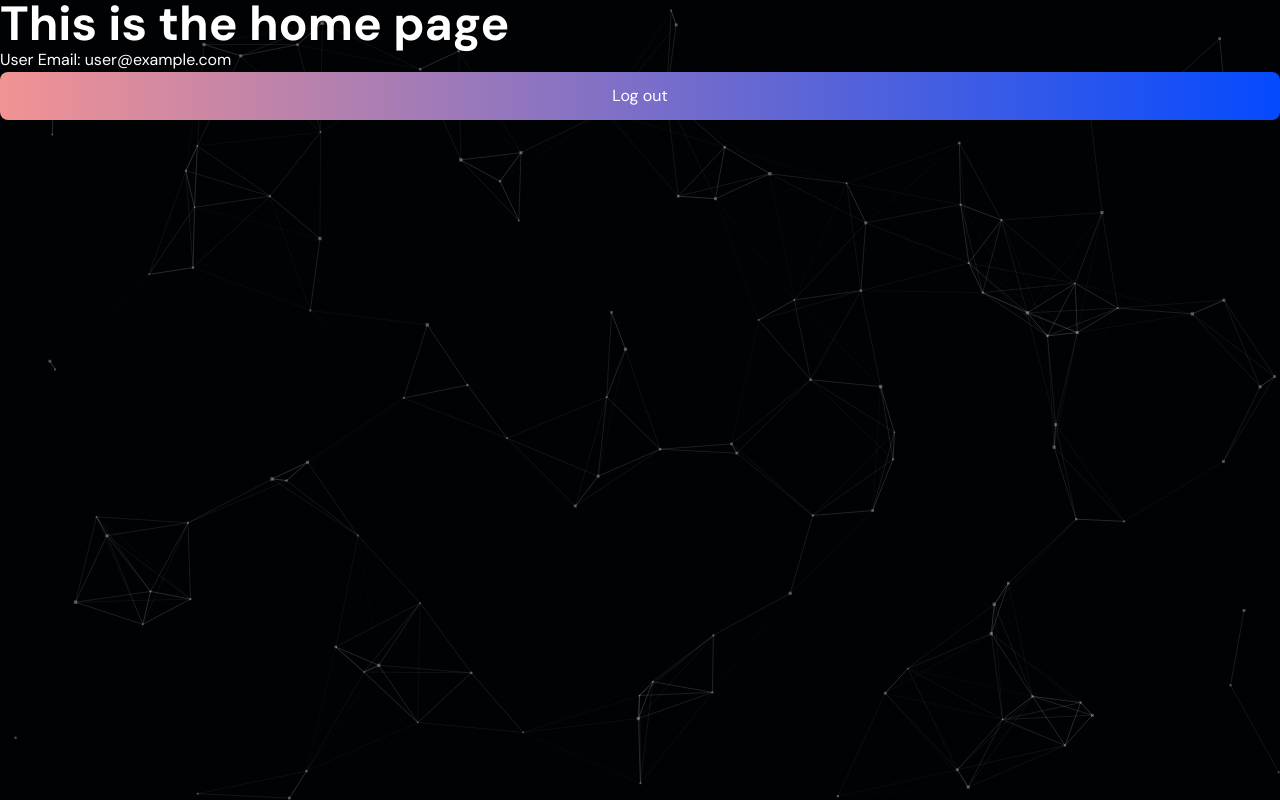
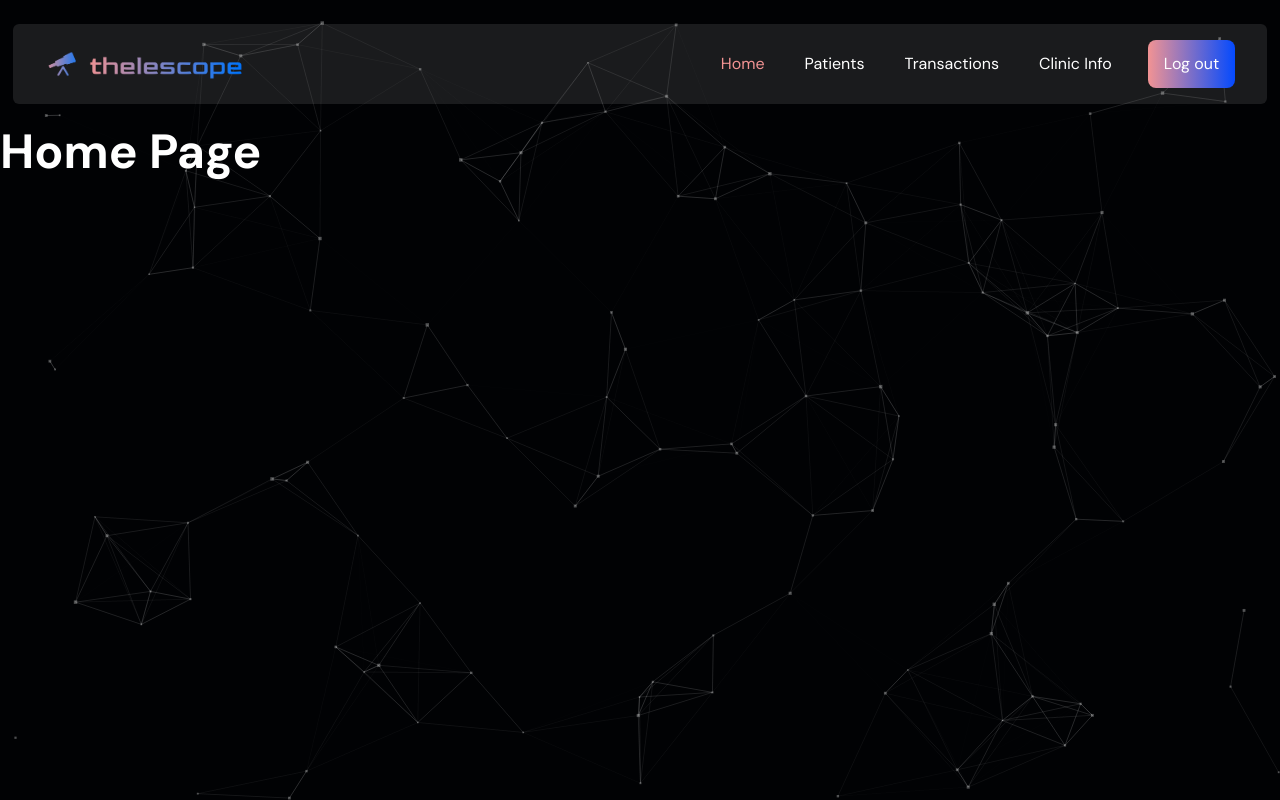
Before and after one commit to alliyah95/thelescope, a React (Vite) app in the folder frontend/: page /home in a window 1280 px wide. Built offline with nearby package versions, Linux system fonts and the light colour scheme; no server answers; the database is empty; sample sign-in values are in the browser's storage.

Commit message:
feat: add navbar

```diff
--- a/frontend/package.json
+++ b/frontend/package.json
@@ -13,8 +13,11 @@
         "@emotion/react": "^11.11.1",
         "@emotion/styled": "^11.11.0",
         "@hookform/resolvers": "^3.3.2",
+        "@material-tailwind/react": "^2.1.4",
+        "@mui/icons-material": "^5.14.16",
         "@mui/material": "^5.14.17",
         "firebase": "^10.5.2",
+        "material-icons": "^1.13.12",
         "react": "^18.2.0",
         "react-dom": "^18.2.0",
         "react-firebase-hooks": "^5.1.1",
--- a/frontend/src/components/index.tsx
+++ b/frontend/src/components/index.tsx
@@ -3,13 +3,13 @@ import RegistrationForm from "./auth/RegistrationForm";
 
 import ClinicRegistrationForm from "./contract-deployment/ClinicRegistrationForm";
 
+import Banner from "./extras/Banner";
 import HorizontalRule from "./extras/HorizontalRule";
 import LoadingTextAnimation from "./extras/LoadingTextAnimation";
 import ParticlesBackground from "./extras/ParticlesBackground";
 import Spinner from "./extras/Spinner";
 
-import Banner from "./landing/Banner";
-
+import Nav from "./ui/Nav";
 export {
     LoginForm,
     RegistrationForm,
@@ -19,4 +19,5 @@ export {
     ParticlesBackground,
     Spinner,
     Banner,
+    Nav,
 };
--- /dev/null
+++ b/frontend/src/components/ui/Nav.tsx
@@ -0,0 +1,140 @@
+import React, { useState, useEffect } from "react";
+import { NavLink, useNavigate } from "react-router-dom";
+import {
+    Navbar,
+    MobileNav,
+    Typography,
+    IconButton,
+} from "@material-tailwind/react";
+import MenuIcon from "@mui/icons-material/Menu";
+import CloseIcon from "@mui/icons-material/Close";
+import { thelescopeBanner } from "../../assets";
+import { deleteUserInfo } from "../../utils/clinic";
+import { useAuthContext } from "../../context";
+import { AuthContextType } from "../../types";
+
+const Nav: React.FC<{}> = () => {
+    const { signOutUser } = useAuthContext() as AuthContextType;
+    const [openNav, setOpenNav] = useState(false);
+    const navigate = useNavigate();
+
+    useEffect(() => {
+        window.addEventListener(
+            "resize",
+            () => window.innerWidth >= 960 && setOpenNav(false)
+        );
+    }, []);
+
+    const handleLogout = async () => {
+        try {
+            await signOutUser();
+            deleteUserInfo();
+            navigate("/");
+            console.log("logged out");
+        } catch (err: any) {
+            console.log(err.message);
+        }
+    };
+
+    const navbarCollapseHandler = () => {
+        if (window.innerWidth < 960) {
+            setOpenNav(false);
+        }
+    };
+
+    const navList = (
+        <ul className="mb-4 mt-2 flex flex-col lg:mb-0 lg:mt-0 lg:flex-row lg:items-center text-light-brown lg:gap-8 w-full">
+            <Typography as="li" className="p-1 font-normal">
+                <NavLink
+                    to="/home"
+                    className={({ isActive }) =>
+                        isActive ? "active-nav-link" : ""
+                    }
+                    onClick={navbarCollapseHandler}
+                >
+                    Home
+                </NavLink>
+            </Typography>
+            <Typography as="li" className="p-1 font-normal">
+                <NavLink
+                    to="/patients"
+                    className={({ isActive }) =>
+                        isActive ? "active-nav-link" : ""
+                    }
+                    onClick={navbarCollapseHandler}
+                >
+                    Patients
+                </NavLink>
+            </Typography>
+            <Typography as="li" className="p-1 font-normal">
+                <NavLink
+                    to="/transactions"
+                    className={({ isActive }) =>
+                        isActive ? "active-nav-link" : ""
+                    }
+                    onClick={navbarCollapseHandler}
+                >
+                    Transactions
+                </NavLink>
+            </Typography>
+            <Typography as="li" className="p-1 font-normal">
+                <NavLink
+                    to="/transactions"
+                    className={({ isActive }) =>
+                        isActive ? "active-nav-link" : ""
+                    }
+                    onClick={navbarCollapseHandler}
+                >
+                    Clinic Info
+                </NavLink>
+            </Typography>
+
+            <li>
+                <button
+                    className="btn whitespace-nowrap"
+                    onClick={handleLogout}
+                >
+                    Log out
+                </button>
+            </li>
+        </ul>
+    );
+    return (
+        <>
+            <Navbar
+                className="h-max max-w-full py-4 px-4 xl:px-8 lg:py-4 mx-auto md:rounded-md md:w-[98%] bg-white/10"
+                shadow={false}
+                blurred={false}
+                fullWidth={true}
+            >
+                <div className="flex items-center justify-between text-light-brown">
+                    <a href="/home">
+                        <img
+                            src={thelescopeBanner}
+                            className="w-[148px] md:w-auto md:max-w-[200px]"
+                        />
+                    </a>
+
+                    <div className="flex items-center gap-4">
+                        <div className=" hidden lg:block">{navList}</div>
+                        <IconButton
+                            variant="text"
+                            className="ml-auto h-6 w-6 text-inherit hover:bg-transparent focus:bg-transparent active:bg-transparent lg:hidden"
+                            ripple={false}
+                            onClick={() => setOpenNav(!openNav)}
+                        >
+                            {openNav ? (
+                                <CloseIcon className="h-6 w-6 text-light-brown" />
+                            ) : (
+                                <MenuIcon className="h-6 w-6 text-light-brown" />
+                            )}
+                        </IconButton>
+                    </div>
+                </div>
+                <MobileNav open={openNav}>{navList}</MobileNav>
+            </Navbar>
+        </>
+    );
+};
+
+export default Nav;
--- a/frontend/src/index.css
+++ b/frontend/src/index.css
@@ -54,6 +54,9 @@
     }
     .border-glow {
         box-shadow: 0 0 24px 2px rgba(255, 255, 255, 0.8);
+    }
+    .active-nav-link {
+        @apply text-ths-pink-300;
     }
 }
 
--- a/frontend/src/main.tsx
+++ b/frontend/src/main.tsx
@@ -1,11 +1,19 @@
-import React from "react";
 import ReactDOM from "react-dom/client";
 import App from "./App.tsx";
 import "./index.css";
 import AuthContextProvider from "./context/AuthContext.tsx";
+import { createTheme, ThemeProvider } from "@mui/material";
+
+const theme = createTheme({
+    typography: {
+        fontFamily: '"DM Sans", sans-serif',
+    },
+});
 
 ReactDOM.createRoot(document.getElementById("root")!).render(
-    <AuthContextProvider>
-        <App />
-    </AuthContextProvider>
+    <ThemeProvider theme={theme}>
+        <AuthContextProvider>
+            <App />
+        </AuthContextProvider>
+    </ThemeProvider>
 );
--- a/frontend/src/pages/Home.tsx
+++ b/frontend/src/pages/Home.tsx
@@ -6,6 +6,7 @@ import { deleteUserInfo } from "../utils/clinic";
 
 const Home: React.FC<{}> = () => {
     const { user, signOutUser } = useAuthContext() as AuthContextType;
+    const clinicName = localStorage.getItem("clinicName");
     const navigate = useNavigate();
 
     const handleLogout = async () => {
@@ -20,12 +21,7 @@ const Home: React.FC<{}> = () => {
     };
     return (
         <div>
-            <h1> This is the home page</h1>
-            <p>User Email: {user && user.email}</p>
-
-            <button className="btn" onClick={handleLogout}>
-                Log out
-            </button>
+            <h1>Home Page</h1>
         </div>
     );
 };
--- a/frontend/src/pages/Root.tsx
+++ b/frontend/src/pages/Root.tsx
@@ -2,11 +2,14 @@ import React from "react";
 import { Outlet } from "react-router-dom";
 import { ToastContainer, toast } from "react-toastify";
 import "react-toastify/dist/ReactToastify.css";
-import { ParticlesBackground } from "../components";
+import { ParticlesBackground, Nav } from "../components";
 
 const Root: React.FC<{}> = () => {
     return (
         <ParticlesBackground>
+            <header className="py-6">
+                <Nav />
+            </header>
             <main>
                 <Outlet />
                 <ToastContainer
```
Also changed, not shown: frontend/src/components/extras/Banner.tsx (renamed from frontend/src/components/landing/Banner.tsx), 1 other file (tests, documents, lock files or other folders).
